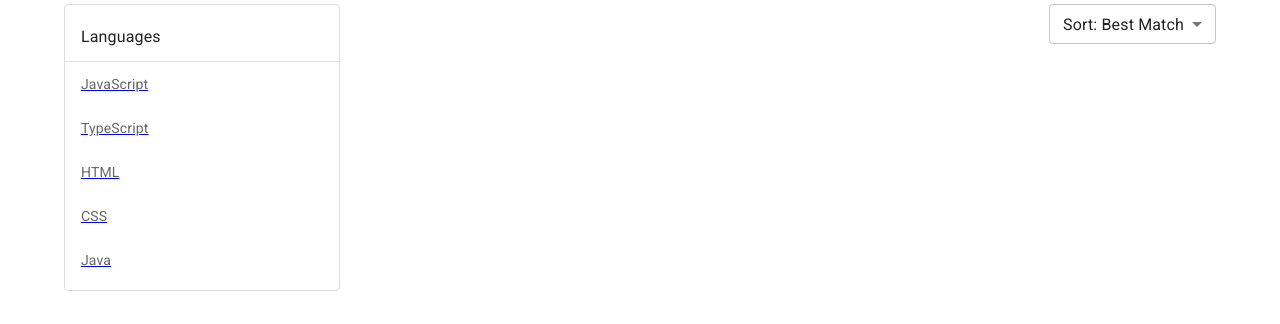
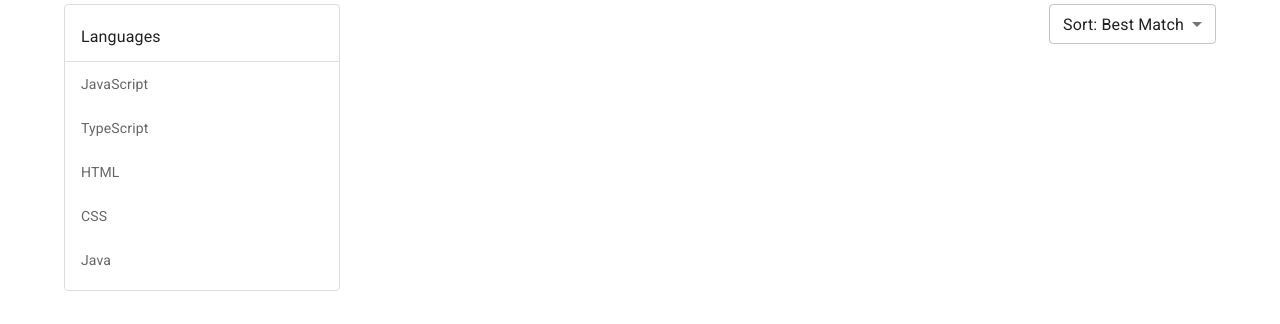
Before and after one commit to conormcgovern/github-repository-search, a React (Create React App) app: page /search in a window 1280 px wide. Shown: the part 154-478 px from the top of the page. Built offline with nearby package versions, Linux system fonts and the light colour scheme.

Commit message:
remove text decoration on links in language menu

```diff
--- a/src/components/LanguageMenu.js
+++ b/src/components/LanguageMenu.js
@@ -24,7 +24,10 @@ function LanguageMenu() {
         <Divider />
         {options.map((option) => (
           <ListItem key={option.value}>
-            <Link to={`search?${searchParams}&language=${option.value}`}>
+            <Link
+              to={`search?${searchParams}&language=${option.value}`}
+              style={{ textDecoration: 'none' }}
+            >
               <ListItemText secondary={option.display}></ListItemText>
             </Link>
           </ListItem>
```
